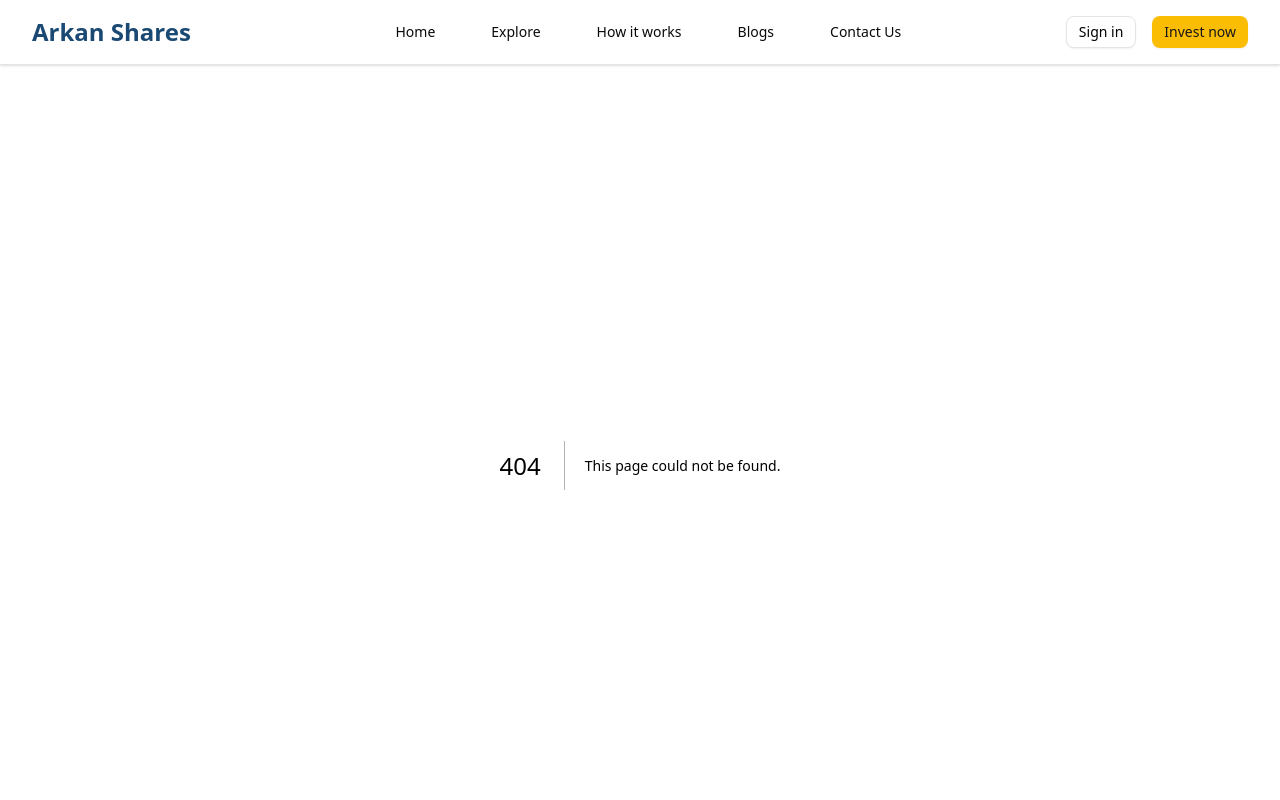
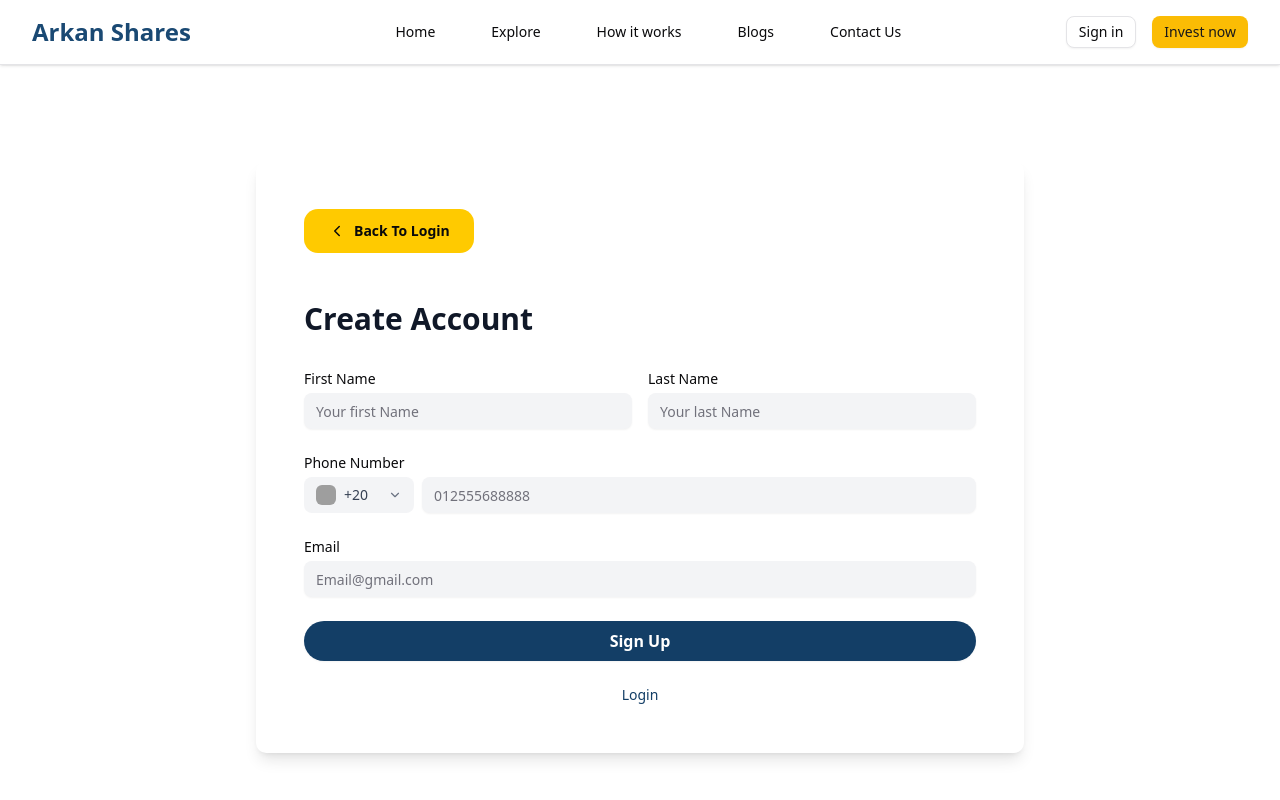
Before and after one commit to learnockdevelopment/Arkan-Group-project, a Next.js app: page /register in a window 1280 px wide. Before the commit this address had no page. Shown: the top 800 px of the page. Built offline with nearby package versions, Linux system fonts and the light colour scheme; grey boxes are pictures that could not be loaded.

Commit message:
update login sign up

```diff
--- a/app/login/page.tsx
+++ b/app/login/page.tsx
@@ -1,93 +1,131 @@
 "use client";
 
-import React from "react";
+import React, { useState } from "react";
 import { Button } from "@/components/ui/button";
 import { Input } from "@/components/ui/input";
-import { Label } from "@/components/ui/label";
-import {
-  Select,
-  SelectContent,
-  SelectItem,
-  SelectTrigger,
-  SelectValue,
-} from "@/components/ui/select";
+import { ChevronLeft, ChevronDown } from "lucide-react";
+// import { toast } from "sonner"; // Uncomment if using shadcn/toast
 
-function Page() {
+export default function Login() {
+  // ---------------------------------
+  // Login logic (commented for now)
+  // ---------------------------------
+  /*
+  const [formData, setFormData] = useState({
+    countryCode: "+20",
+    phone: "",
+  });
+
+  const [loading, setLoading] = useState(false);
+
+  const handleChange = (e: React.ChangeEvent<HTMLInputElement>) => {
+    setFormData({ ...formData, [e.target.name]: e.target.value });
+  };
+
+  const handleSubmit = async (e: React.FormEvent) => {
+    e.preventDefault();
+    setLoading(true);
+
+    try {
+      const res = await fetch("/api/login", {
+        method: "POST",
+        headers: {
+          "Content-Type": "application/json",
+        },
+        body: JSON.stringify(formData),
+      });
+
+      if (!res.ok) throw new Error("Invalid credentials");
+
+      const data = await res.json();
+
+      // toast.success("Logged in successfully!");
+      console.log("Login success:", data);
+
+      // Optionally redirect
+      // router.push("/dashboard");
+
+    } catch (err) {
+      console.error(err);
+      // toast.error("Login failed. Please try again.");
+    } finally {
+      setLoading(false);
+    }
+  };
+  */
+
   return (
-    <section className="min-h-screen flex flex-col items-center justify-center bg-gradient-to-br from-blue-50 to-blue-100 p-6">
-      <div className="w-full max-w-md bg-white rounded-2xl shadow-lg p-8 border border-gray-100">
-        {/* Header */}
-        <div className="text-center mb-6">
-          <h1 className="text-2xl font-semibold text-gray-800">
+    <section className="min-h-[70vh] flex flex-col ">
+
+
+      {/* Main Card */}
+      <div className="flex flex-1 justify-center items-center px-4">
+        <div className="bg-white rounded-lg shadow-lg max-w-2xl w-full p-8 md:p-12">
+          <h1 className="text-3xl font-bold text-gray-900 mb-8">
             Login To Your Account
           </h1>
-          <p className="text-gray-500 mt-2 text-sm">
-            Welcome! Please enter your phone number to get started.
-          </p>
+
+          <form
+            className="space-y-6"
+            // onSubmit={handleSubmit} // Uncomment when enabling logic
+          >
+            {/* Phone Field */}
+            <div>
+              <label className="text-sm font-medium mb-1 block">
+                Phone Number
+              </label>
+              <div className="flex items-center gap-2">
+                <div className="flex items-center gap-2 bg-gray-100 px-3 py-2 rounded-md w-[110px]">
+                  <img
+                    src="https://flagcdn.com/w20/eg.png"
+                    alt="Egypt Flag"
+                    className="w-5 h-5 rounded-sm"
+                  />
+                  <span className="text-sm text-gray-700 font-medium">+20</span>
+                  <ChevronDown size={14} className="text-gray-500 ml-auto" />
                 </div>
 
-        {/* Form */}
-        <form className="space-y-5">
-          <div className="flex flex-col gap-2">
-            <Label htmlFor="phone" className="text-gray-700 text-sm font-medium">
-              Phone Number
-            </Label>
-            <div className="flex items-center gap-2">
-              {/* Country Code Selector */}
-              <Select defaultValue="+20">
-                <SelectTrigger className="w-[100px] border-gray-300 focus-visible:ring-blue-500">
-                  <SelectValue placeholder="+20" />
-                </SelectTrigger>
-                <SelectContent>
-                  <SelectItem value="+1">🇺🇸 +1 (US)</SelectItem>
-                  <SelectItem value="+44">🇬🇧 +44 (UK)</SelectItem>
-                  <SelectItem value="+20">🇪🇬 +20 (EG)</SelectItem>
-                  <SelectItem value="+971">🇦🇪 +971 (UAE)</SelectItem>
-                  <SelectItem value="+966">🇸🇦 +966 (KSA)</SelectItem>
-                </SelectContent>
-              </Select>
-
-              {/* Phone Input */}
                 <Input
-                id="phone"
-                type="number"
-                placeholder="Enter phone number"
-                className="flex-1 border-gray-300 focus-visible:ring-blue-500"
+                  type="tel"
+                  placeholder="012555688888"
+                  className="flex-1 bg-gray-100 border-none focus-visible:ring-0"
+                  // name="phone"
+                  // value={formData.phone}
+                  // onChange={handleChange}
                 />
               </div>
             </div>
 
+            {/* Login Button */}
             <Button
               type="submit"
-            className="w-full bg-blue-600 hover:bg-blue-700 text-white font-semibold rounded-full py-2 transition"
+              className="w-full bg-[#133E66] hover:bg-[#0f3051] text-white rounded-lg text-base font-semibold py-5"
+              // disabled={loading}
             >
+              {/* {loading ? "Logging in..." : "Login"} */}
               Login
             </Button>
           </form>
 
           {/* Terms */}
-        <p className="text-xs text-gray-500 text-center mt-4 leading-relaxed">
+          <p className="text-xs text-gray-500 text-center mt-5 leading-relaxed">
             By proceeding, you agree to the{" "}
-          <a href="#" className="text-blue-600 hover:underline font-medium">
+            <a href="#" className="text-[#133E66] hover:underline font-medium">
               terms and conditions
             </a>{" "}
             and{" "}
-          <a href="#" className="text-blue-600 hover:underline font-medium">
+            <a href="#" className="text-[#133E66] hover:underline font-medium">
               privacy policy
             </a>
             .
           </p>
-      </div>
 
           {/* Sign Up link */}
-      <div className="mt-6 text-gray-700 text-sm">
-        Don’t have an account?{" "}
-        <a href="#" className="text-blue-600 hover:underline font-medium">
-          Sign Up
-        </a>
+          <p className="text-center mt-6 text-sm text-[#133E66] font-medium cursor-pointer">
+            Don’t have an account? <span className="underline">Sign Up</span>
+          </p>
+        </div>
       </div>
     </section>
   );
 }
-
-export default Page;
--- /dev/null
+++ b/app/register/page.tsx
@@ -0,0 +1,202 @@
+"use client";
+
+import React, { useState } from "react";
+import { Button } from "@/components/ui/button";
+import { Input } from "@/components/ui/input";
+import { ChevronLeft, ChevronDown } from "lucide-react";
+// import { toast } from "sonner"; // Uncomment if you use toast notifications (shadcn/toast)
+
+export default function CreateAccount() {
+  // ---------------------------------
+  // Stepper logic (commented for now)
+  // ---------------------------------
+  /*
+  const [step, setStep] = useState(1);
+  const totalSteps = 3;
+
+  const nextStep = () => setStep((prev) => Math.min(prev + 1, totalSteps));
+  const prevStep = () => setStep((prev) => Math.max(prev - 1, 1));
+  */
+
+  // ---------------------------------
+  // Registration logic (commented for now)
+  // ---------------------------------
+  /*
+  const [formData, setFormData] = useState({
+    firstName: "",
+    lastName: "",
+    phone: "",
+    email: "",
+    countryCode: "+20",
+  });
+
+  const [loading, setLoading] = useState(false);
+
+  const handleChange = (e: React.ChangeEvent<HTMLInputElement>) => {
+    setFormData({ ...formData, [e.target.name]: e.target.value });
+  };
+
+  const handleSubmit = async (e: React.FormEvent) => {
+    e.preventDefault();
+    setLoading(true);
+
+    try {
+      const res = await fetch("/api/register", {
+        method: "POST",
+        headers: {
+          "Content-Type": "application/json",
+        },
+        body: JSON.stringify(formData),
+      });
+
+      if (!res.ok) throw new Error("Failed to register");
+
+      const data = await res.json();
+
+      // toast.success("Account created successfully!");
+      console.log("Registered:", data);
+      // nextStep(); // Uncomment when stepper is enabled
+
+    } catch (err) {
+      console.error(err);
+      // toast.error("Registration failed. Please try again.");
+    } finally {
+      setLoading(false);
+    }
+  };
+  */
+
+  return (
+    <section className="min-h-screen flex flex-col ">
+      {/* Top Nav */}
+
+
+      {/* Main Card */}
+      <div className="flex flex-col">
+
+      <div className="flex flex-1 justify-center items-center px-4 mt-24">
+        <div className="bg-white rounded-lg shadow-lg max-w-3xl w-full p-8 md:p-12">
+            <div className="bg-[#FFCA00] flex items-center gap-2 px-6 py-3 rounded-xl w-fit cursor-pointer mb-12">
+        <ChevronLeft size={18} />
+        <span className="font-semibold text-sm">Back To Login</span>
+      </div>
+          {/* Stepper (commented for now) */}
+          {/*
+          <div className="mb-8 flex justify-between items-center">
+            {Array.from({ length: totalSteps }, (_, i) => (
+              <div key={i} className="flex items-center w-full">
+                <div
+                  className={`w-8 h-8 flex items-center justify-center rounded-full text-sm font-semibold ${
+                    step > i + 1
+                      ? "bg-[#FFCA00] text-black"
+                      : step === i + 1
+                      ? "bg-[#133E66] text-white"
+                      : "bg-gray-200 text-gray-500"
+                  }`}
+                >
+                  {i + 1}
+                </div>
+                {i < totalSteps - 1 && (
+                  <div className="flex-1 h-[2px] bg-gray-200 mx-2"></div>
+                )}
+              </div>
+            ))}
+          </div>
+          */}
+
+          <h1 className="text-3xl font-bold text-gray-900 mb-8">
+            Create Account
+          </h1>
+
+          <form
+            className="space-y-6"
+            // onSubmit={handleSubmit} // Uncomment when logic is enabled
+          >
+            {/* First & Last Name */}
+            <div className="grid grid-cols-1 md:grid-cols-2 gap-4">
+              <div>
+                <label className="text-sm font-medium mb-1 block">
+                  First Name
+                </label>
+                <Input
+                  placeholder="Your first Name"
+                  className="bg-gray-100 border-none focus-visible:ring-0"
+                  // name="firstName"
+                  // value={formData.firstName}
+                  // onChange={handleChange}
+                />
+              </div>
+              <div>
+                <label className="text-sm font-medium mb-1 block">
+                  Last Name
+                </label>
+                <Input
+                  placeholder="Your last Name"
+                  className="bg-gray-100 border-none focus-visible:ring-0"
+                  // name="lastName"
+                  // value={formData.lastName}
+                  // onChange={handleChange}
+                />
+              </div>
+            </div>
+
+            {/* Phone */}
+            <div>
+              <label className="text-sm font-medium mb-1 block">
+                Phone Number
+              </label>
+              <div className="flex items-center gap-2">
+                <div className="flex items-center gap-2 bg-gray-100 px-3 py-2 rounded-md w-[110px]">
+                  <img
+                    src="https://flagcdn.com/w20/eg.png"
+                    alt="Egypt Flag"
+                    className="w-5 h-5 rounded-sm"
+                  />
+                  <span className="text-sm text-gray-700 font-medium">+20</span>
+                  <ChevronDown size={14} className="text-gray-500 ml-auto" />
+                </div>
+                <Input
+                  type="tel"
+                  placeholder="012555688888"
+                  className="flex-1 bg-gray-100 border-none focus-visible:ring-0"
+                  // name="phone"
+                  // value={formData.phone}
+                  // onChange={handleChange}
+                />
+              </div>
+            </div>
+
+            {/* Email */}
+            <div>
+              <label className="text-sm font-medium mb-1 block">Email</label>
+              <Input
+                type="email"
+                placeholder="Email@gmail.com"
+                className="bg-gray-100 border-none focus-visible:ring-0"
+                // name="email"
+                // value={formData.email}
+                // onChange={handleChange}
+              />
+            </div>
+
+            {/* Submit */}
+            <Button
+              type="submit"
+              className="w-full bg-[#133E66] hover:bg-[#0f3051] text-white rounded-full text-base font-semibold py-5"
+              // disabled={loading}
+            >
+              {/* {loading ? "Signing Up..." : "Sign Up"} */}
+              Sign Up
+            </Button>
+          </form>
+
+          {/* Login Link */}
+          <p className="text-center mt-6 text-sm text-[#133E66] font-medium cursor-pointer">
+            Login
+          </p>
+        </div>
+        </div>
+      </div>
+    </section>
+  );
+}
```
Lines whose indentation alone changed are shown as unchanged.
